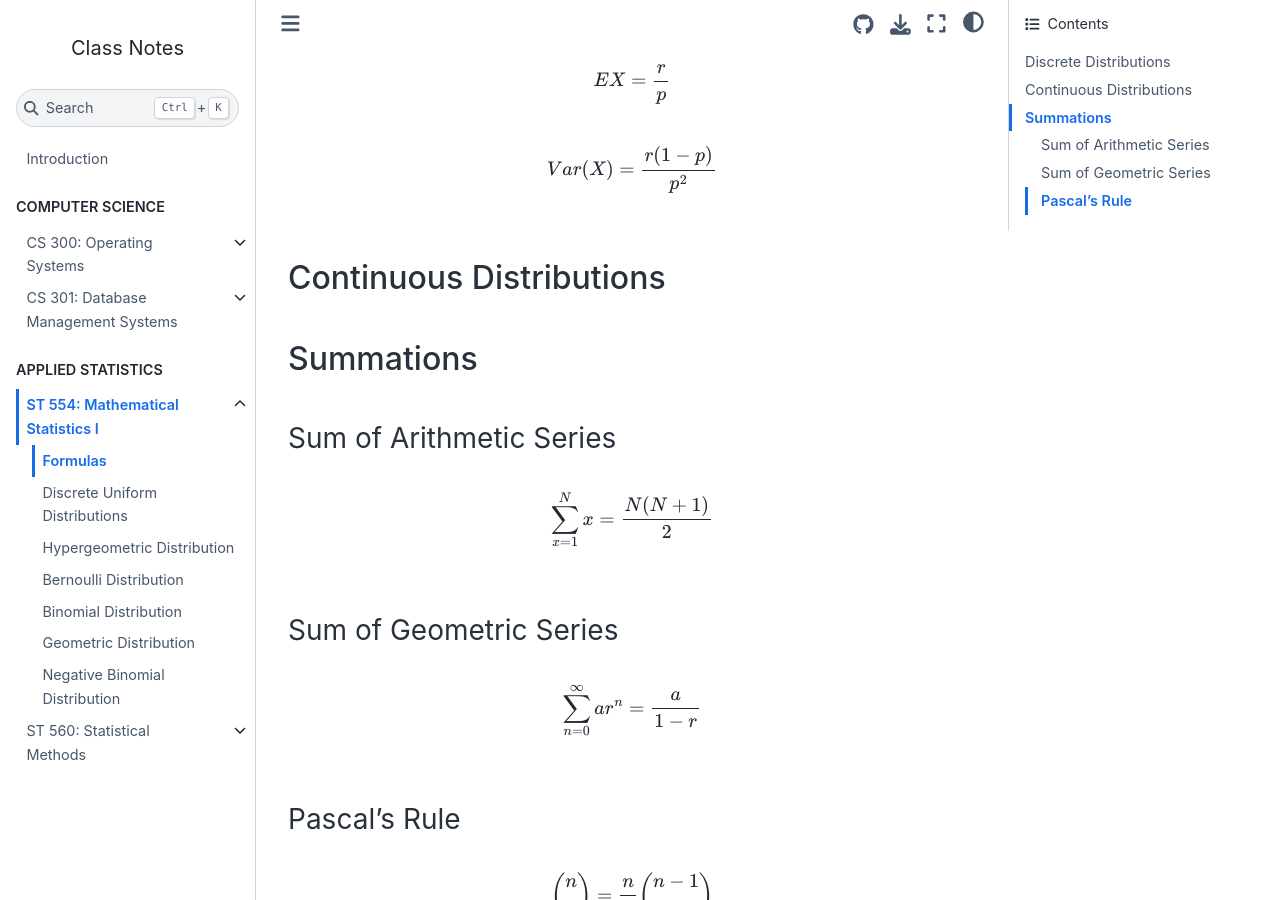
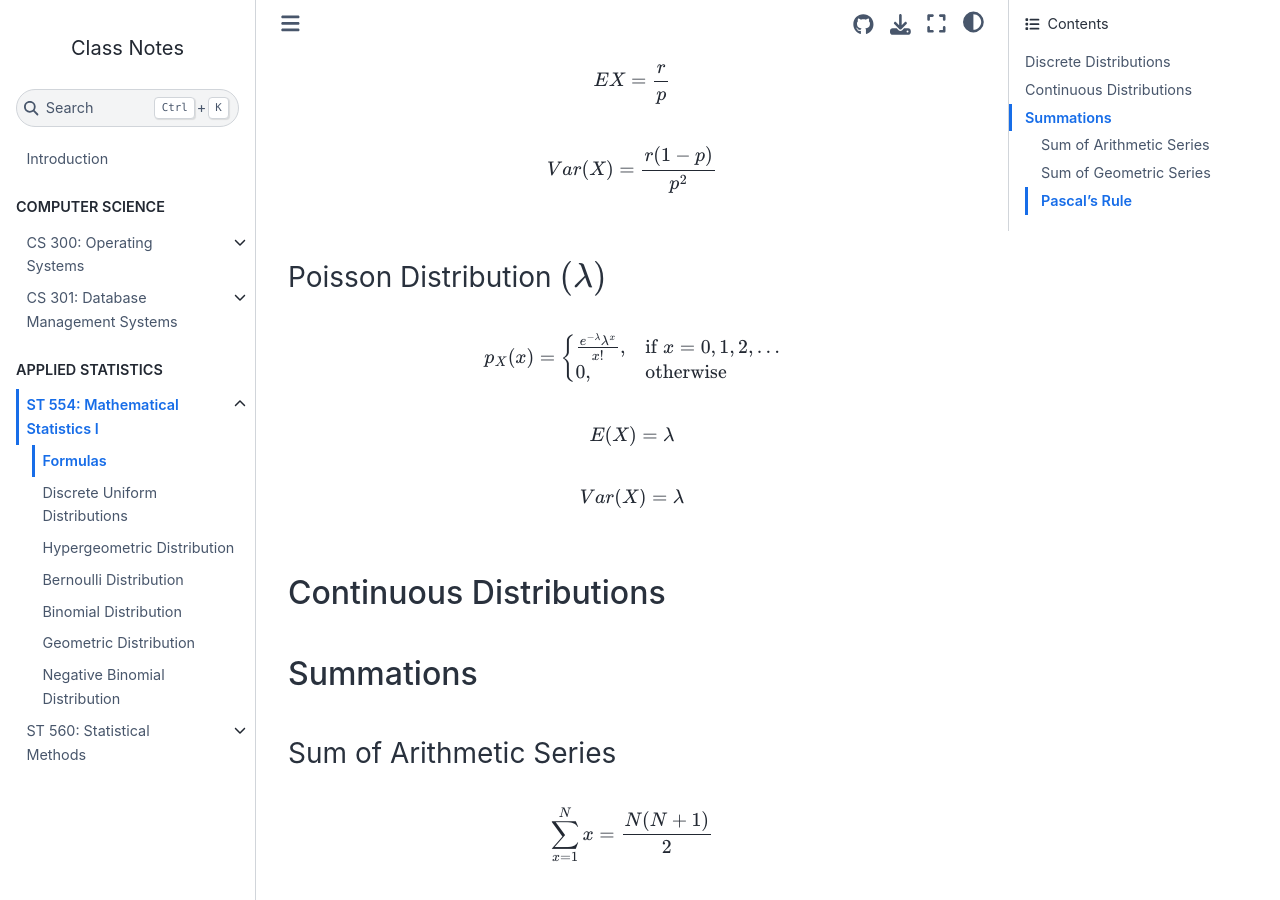
Before and after one commit to MoenMi/notes, a Jupyter Book: the page built from classes/st554/formulas.md, in a window 1280 px wide and 900 px high, scrolled down 2596 px. Built offline with Jupyter Book 1.0.4 settings and Sphinx 7.4.7 and the Sphinx Book theme 1.1.4, drawn with Linux system fonts in a browser that asks for light colours; pages that are not in the unit, such as notebooks, are missing from menus.

Commit message:
Add Poisson Distribution formulas

```diff
--- a/classes/st554/formulas.md
+++ b/classes/st554/formulas.md
@@ -108,7 +108,23 @@ $$ EX = \frac{r}{p} $$
 
 $$ Var(X) = \frac{r(1-p)}{p^2} $$
 
+### Poisson Distribution $(\lambda)$
+
+$$
+p_X(x) =
+\begin{cases}
+\frac{e^{-\lambda} \lambda^x}{x!}, & \text{if } x = 0, 1, 2, \dots \\
+0, & \text{otherwise}
+\end{cases}
+$$
+
+$$ E(X) = \lambda $$
+
+$$ Var(X) = \lambda $$
+
 ## Continuous Distributions
+
+
 
 ## Summations
 
```
